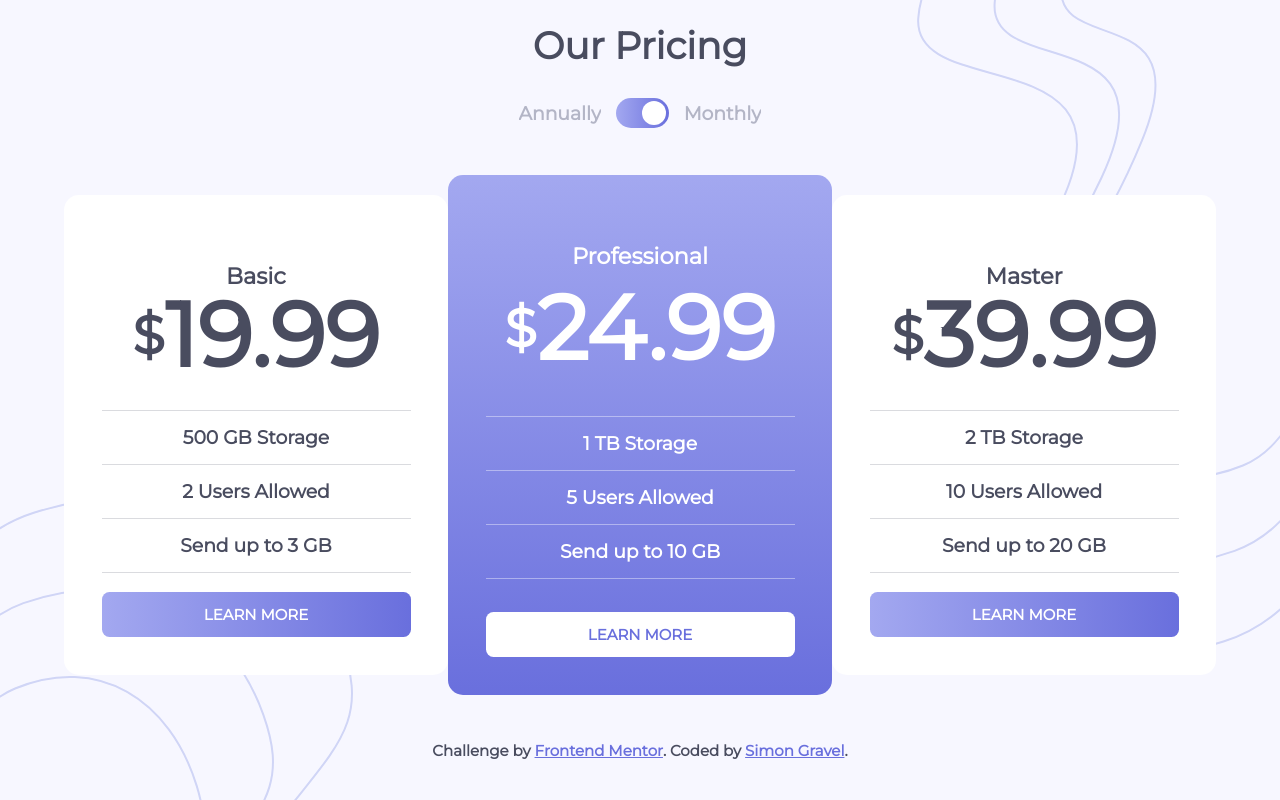
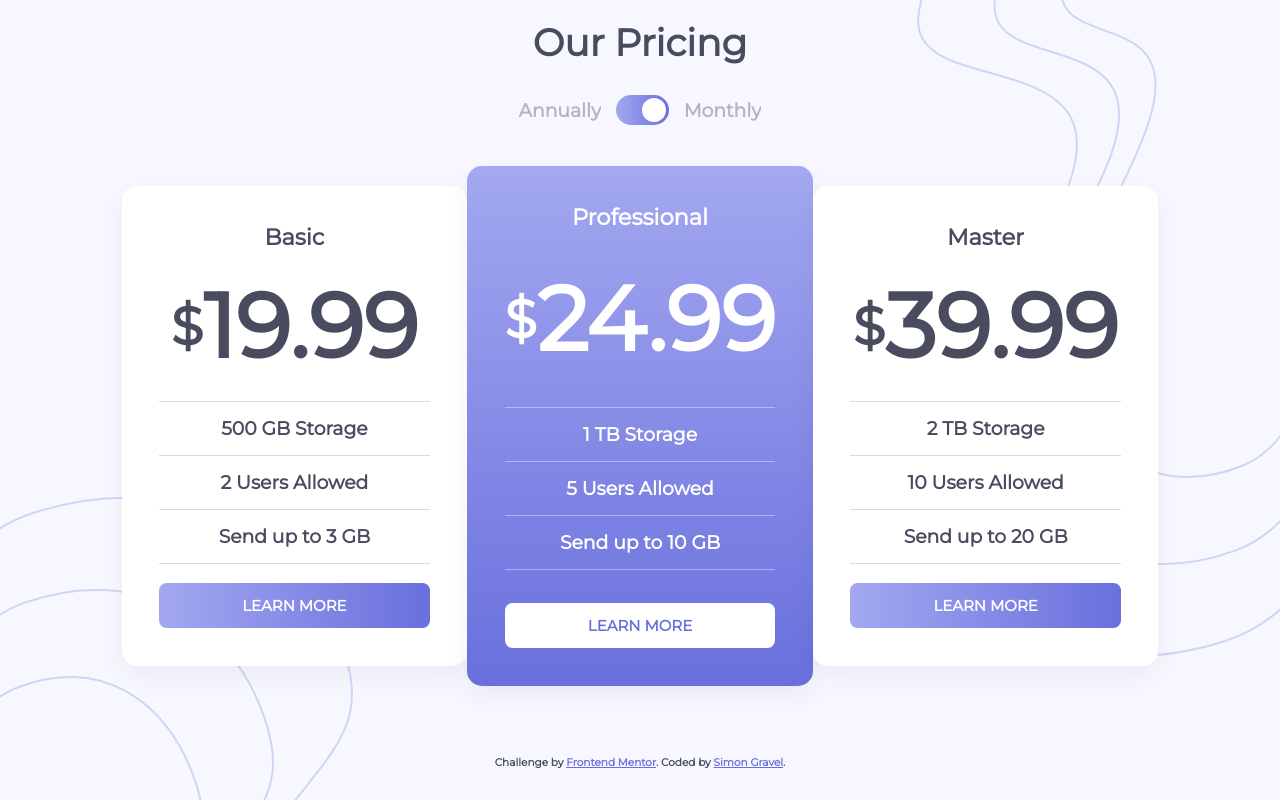
Before and after one commit to sgrvl/Pricing_component_with_toggle, a plain HTML site: page index.html in a window 1280 px wide. Drawn offline with Linux system fonts and the light colour scheme.

Commit message:
Update index.css

```diff
--- a/index.css
+++ b/index.css
@@ -88,11 +88,12 @@ a {
 	justify-content: center;
 	align-items: center;
 	margin: 0 2rem;
+	padding-bottom: 2rem;
 }
 
 .card {
 	height: 60vh;
-	width: 30%;
+	width: 27%;
 	display: flex;
 	flex-direction: column;
 	justify-content: space-between;
@@ -103,11 +104,12 @@ a {
 	padding: 2.5rem;
 	margin: 1rem 0;
 	--border-color: hsla(232, 13%, 33%,0.2);
+	box-shadow: 0 10px 25px 0 rgba(0,0,0,0.05);
 }
 
 .card h4 {
 	font-size: 1.5rem;
-	margin: 2rem 0 -2rem 0;
+	overflow: hidden;
 }
 
 .pro {
@@ -121,6 +123,7 @@ a {
 	font-size: 3.5rem;
 	display: flex;
 	align-items: center;
+	overflow: hidden;
 }
 
 .price {
@@ -141,6 +144,7 @@ a {
 	width: 100%;
 	padding: 1rem;
 	border-top: 1px solid var(--border-color);
+	overflow: hidden;
 }
 
 .cardTable span:last-child {
@@ -157,7 +161,6 @@ a {
 	display: flex;
 	justify-content: center;
 	align-items: center;
-	overflow: hidden;
 }
 
 .pro a {
@@ -177,6 +180,7 @@ a {
 }
 
 .attribution {
+	font-size: 0.7rem;
 	width: 100%;
 	text-align: center;
 	margin: 1rem;
@@ -184,6 +188,7 @@ a {
 }
 
 .attribution a {
+	font-size: 0.7rem;
 	color: hsl(237, 63%, 64%);
 	text-decoration: underline;
 }
```
